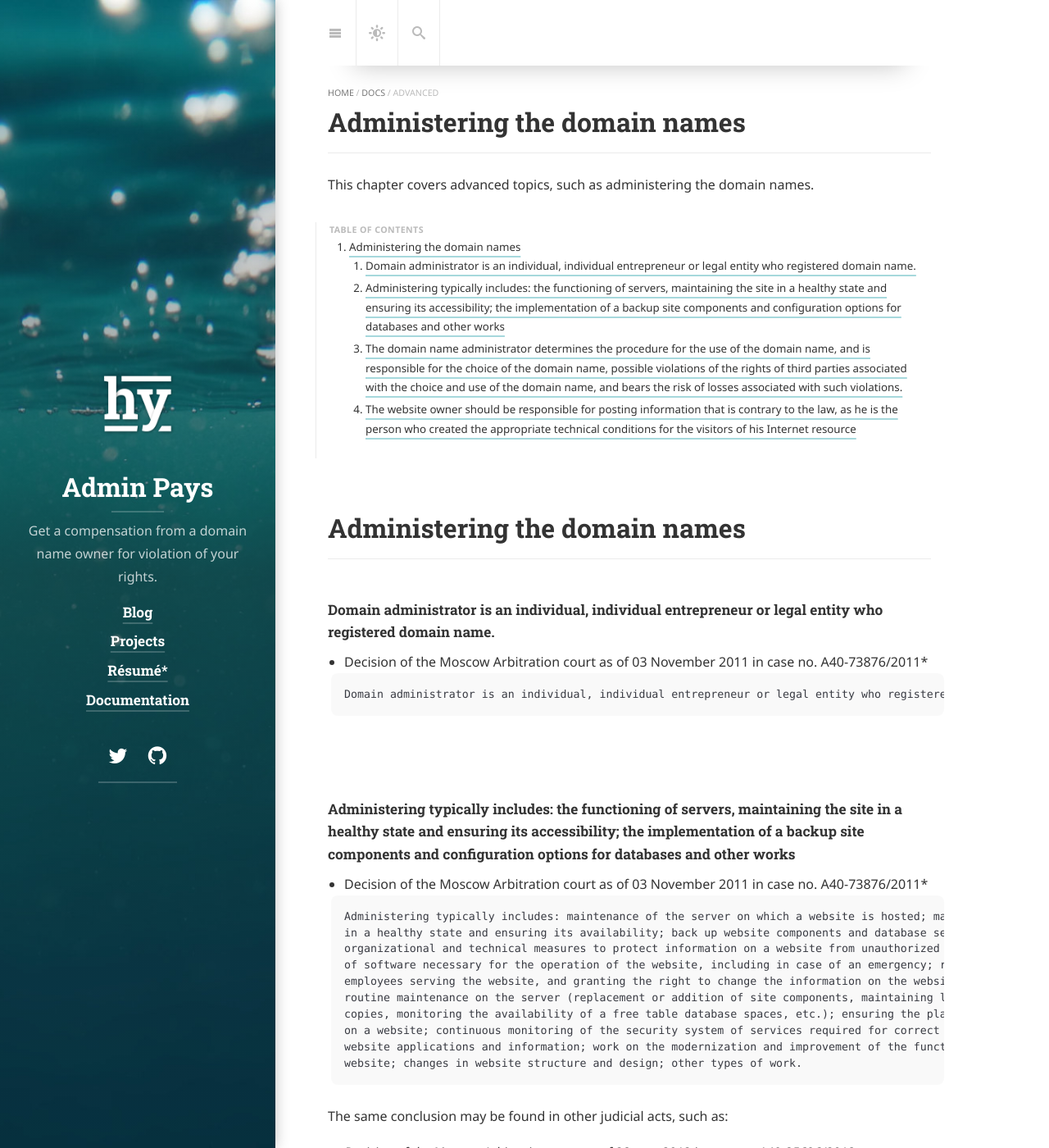
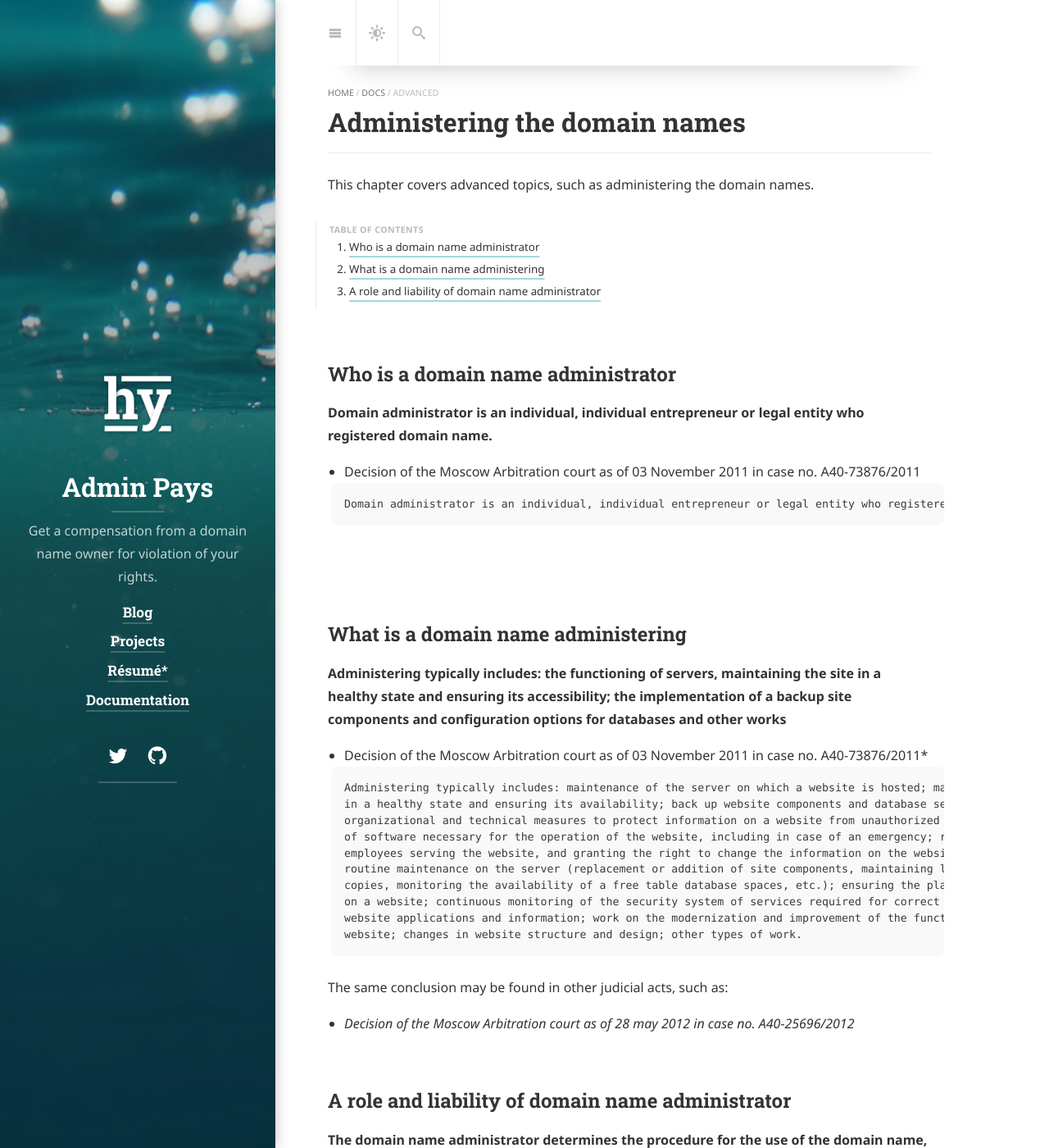
Before and after one commit to xCounsel/adminpays, a Jekyll site: the page built from docs/advanced.md, in a window 1280 px wide and 1400 px high. Shown: the whole window at 82% size. Built offline with Jekyll 4.4.1, drawn with Linux system fonts in a browser that asks for light colours; cached includes are drawn as plain includes; nearby versions of some CDN libraries; some web fonts are replaced; library files that are not in the unit come from our copies.

Commit message:
Update advanced.md

````diff
--- a/docs/advanced.md
+++ b/docs/advanced.md
@@ -13,19 +13,19 @@ This chapter covers advanced topics, such as administering the domain names.
 {:toc}
 
 
-# Administering the domain names
 
-----
+## Who is a domain name administrator
 
-
-#### Domain administrator is an individual, individual entrepreneur or legal entity who registered domain name.
-* Decision of the Moscow Arbitration court as of 03 November 2011 in case no. A40-73876/2011*
+**Domain administrator is an individual, individual entrepreneur or legal entity who registered domain name.**
+* Decision of the Moscow Arbitration court as of 03 November 2011 in case no. A40-73876/2011
 ```
 Domain administrator is an individual, individual entrepreneur or legal entity who registered domain name.
 ```
 <br/>
 
-#### Administering typically includes: the functioning of servers, maintaining the site in a healthy state and ensuring its accessibility; the implementation of a backup site components and configuration options for databases and other works
+## What is a domain name administering
+
+**Administering typically includes: the functioning of servers, maintaining the site in a healthy state and ensuring its accessibility; the implementation of a backup site components and configuration options for databases and other works**
 * Decision of the Moscow Arbitration court as of 03 November 2011 in case no. A40-73876/2011*
 ```
 Administering typically includes: maintenance of the server on which a website is hosted; maintenance a website
@@ -46,7 +46,9 @@ The same conclusion may be found in other judicial acts, such as:
 <br/>
 
 
-#### The domain name administrator determines the procedure for the use of the domain name, and is responsible for the choice of the domain name, possible violations of the rights of third parties associated with the choice and use of the domain name, and bears the risk of losses associated with such violations.
+## A role and liability of domain name administrator
+
+**The domain name administrator determines the procedure for the use of the domain name, and is responsible for the choice of the domain name, possible violations of the rights of third parties associated with the choice and use of the domain name, and bears the risk of losses associated with such violations.**
 * Decision of the Moscow Arbitration court as of 03 November 2011 in case no. A40-73876/2011*
 ```
 The respondent, as the administrator of the domain name, determines the procedure for the use of the domain name,
@@ -59,7 +61,7 @@ The same conclusion may be found in other judicial acts, such as:
 * *Decision of the Moscow Arbitration court as of 08 April 2011 in case no. A40-152587/2010*
 <br/>
 
-#### The website owner should be responsible for posting information that is contrary to the law, as he is the person who created the appropriate technical conditions for the visitors of his Internet resource
+**The website owner should be responsible for posting information that is contrary to the law, as he is the person who created the appropriate technical conditions for the visitors of his Internet resource**
 * Decision of the Moscow Arbitration court as of 03 November 2011 in case no. A40-73876/2011*
 ```
 Assessing the evidence presented, the court concluded that the actual use of the resources of the website on which
````
